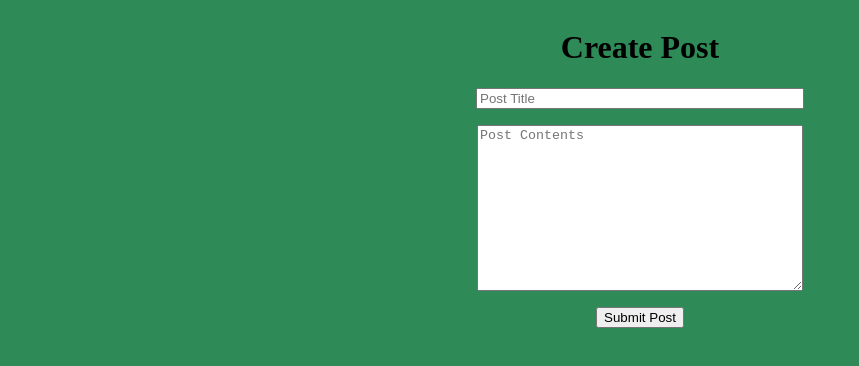
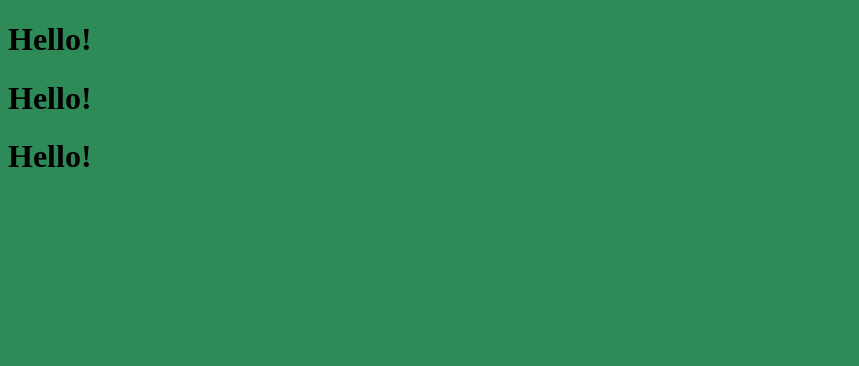
Before and after one commit to kevinfiero/career-track-lab-35, a React app: page /1 in a window 1280 px wide. Shown: the top 366 px of the page, without its empty margins (0-859 px from the left). Built offline with nearby package versions, Linux system fonts and the light colour scheme.

Commit message:
scaffold Comments

```diff
--- a/package.json
+++ b/package.json
@@ -60,9 +60,11 @@
     "webpack-dev-server": "^3.11.2"
   },
   "dependencies": {
+    "npm": "^7.5.4",
     "react": "^17.0.1",
     "react-dom": "^17.0.1",
     "react-redux": "^7.2.2",
+    "react-router-dom": "^5.2.0",
     "redux": "^4.0.5",
     "redux-devtools-extension": "^2.13.8"
   }
--- /dev/null
+++ b/src/actions/pages/CommentSection.jsx
@@ -0,0 +1,10 @@
+import React from 'react';
+import CommentList from '../../comments/CommentList';
+
+export default function CommentSection() {
+  return (
+    <>
+      <CommentList />
+    </>
+  );
+}
--- /dev/null
+++ b/src/actions/pages/PostHome.jsx
@@ -0,0 +1,12 @@
+import React from 'react';
+import PostList from '../../components/post/PostList';
+import PostForm from '../../forms/PostForm';
+
+export default function PostHome() {
+  return (
+    <>
+      <PostForm />
+      <PostList />
+    </>
+  );
+}
--- /dev/null
+++ b/src/comments/Comment.jsx
@@ -0,0 +1,16 @@
+import React from 'react';
+import PropTypes from 'prop-types';
+
+function Comment() {
+  return (
+    <div>
+      <h1>Hello!</h1>
+    </div>
+  );
+}
+
+Comment.propTypes = {
+
+};
+
+export default Comment;
--- /dev/null
+++ b/src/comments/CommentList.jsx
@@ -0,0 +1,19 @@
+import React from 'react';
+import PropTypes from 'prop-types';
+import Comment from './comment';
+
+function CommentList() {
+  return (
+    <div>
+      <Comment />
+      <Comment />
+      <Comment />
+    </div>
+  );
+}
+
+CommentList.propTypes = {
+
+};
+
+export default CommentList;
--- a/src/components/app/App.jsx
+++ b/src/components/app/App.jsx
@@ -1,15 +1,20 @@
 import React from 'react';
-import PostForm from '../../forms/PostForm';
+import { BrowserRouter as Router, Route, Switch } from 'react-router-dom';
 import { Provider } from 'react-redux';
 import store from '../../store';
-import PostList from '../post/PostList';
 import './App.css';
+import PostHome from '../../actions/pages/PostHome';
+import CommentSection from '../../actions/pages/CommentSection';
 
 export default function App() {
   return (
     <Provider store={store}>
-      <PostForm />
-      <PostList />
+      <Router>
+        <Switch>
+          <Route exact path="/" component={PostHome} />
+          <Route exact path="/:id" component={CommentSection} />
+        </Switch>
+      </Router>
     </Provider>
   );
 }
```
Also changed, not shown: 1 other file (tests, documents, lock files or other folders).
